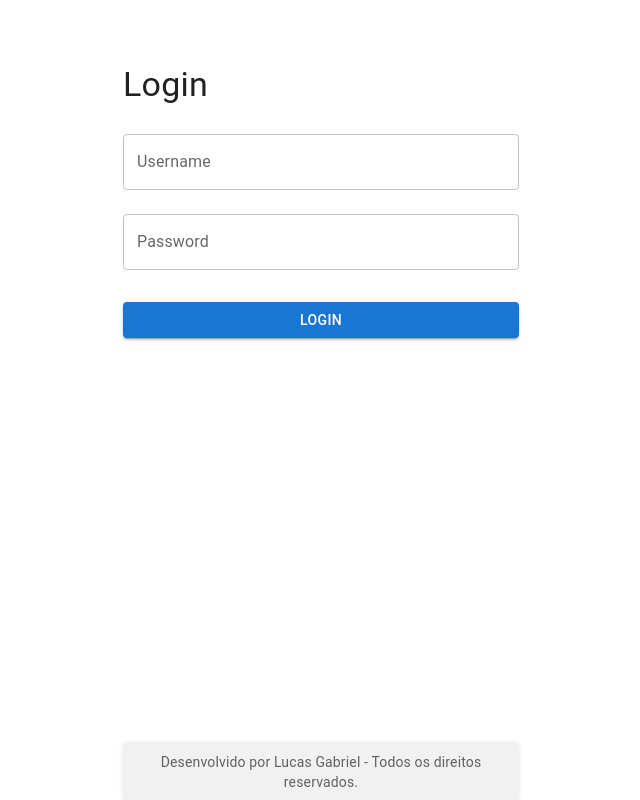
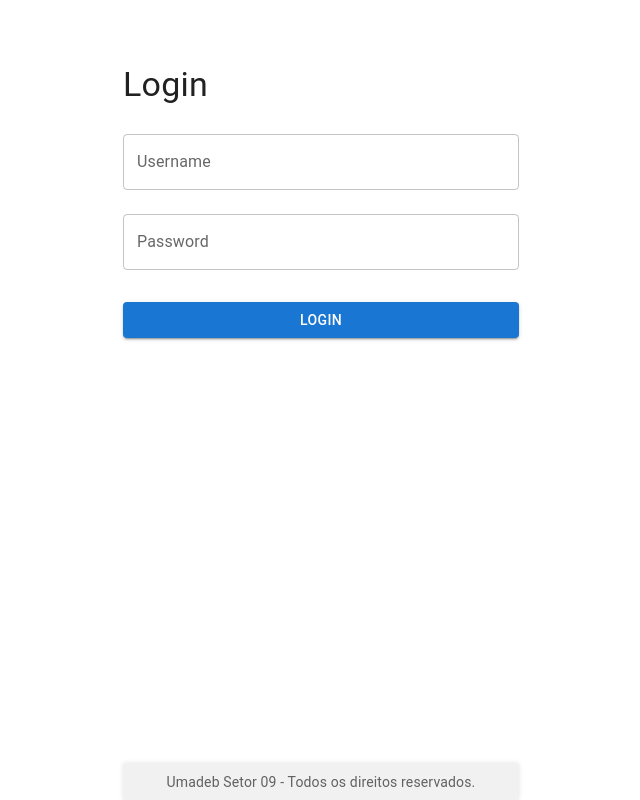
Before and after one commit to lucasleirbag/vendedor-ranking, a React (Create React App) app: page /login in a window 1280 px wide. Shown: the whole page, without its empty margins (319-959 px from the left). Built offline with nearby package versions, Linux system fonts and the light colour scheme; no server answers; the HTML template or start-up script is replaced by a standard one.

Commit message:
Atualizar estilo da assinatura no componente Signature.js

```diff
--- a/src/components/Signature.js
+++ b/src/components/Signature.js
@@ -14,7 +14,7 @@ function Signature() {
             }}
         >
             <Typography variant="body2" color="textSecondary">
-                Desenvolvido por Lucas Gabriel - Todos os direitos reservados.
+                Umadeb Setor 09 - Todos os direitos reservados.
             </Typography>
         </Box>
     );
```
